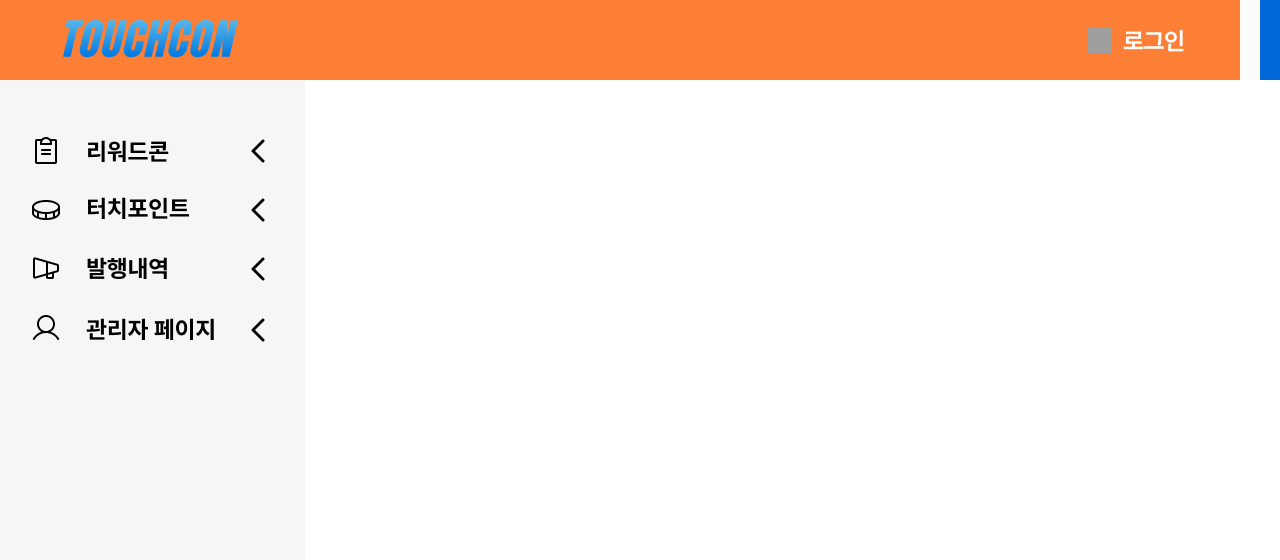
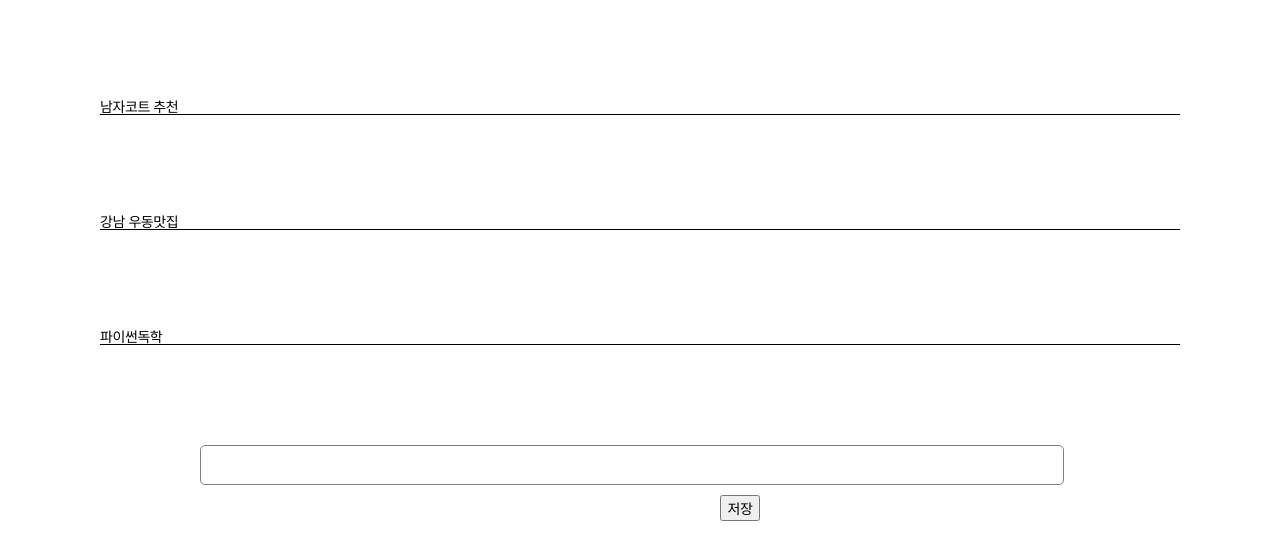
Before and after one commit to suminllll/Touch_Con, a React (Create React App) app: page /practice in a window 1280 px wide. Shown: the top 560 px of the page. Built offline with nearby package versions, Linux system fonts and the light colour scheme; grey boxes are pictures that could not be loaded.

Commit message:
admin 페이지 공지사항 게시글 등록하기 연습

```diff
--- a/src/Routes.js
+++ b/src/Routes.js
@@ -17,13 +17,15 @@ import PointAllocation from './pages/Manager/PointAllocation';
 import TpManagement from './pages/TouchPoint/TpManagement';
 import IhRewardCon from './pages/IssueHistory/IhRewardCon';
 import IhTouchPoint from './pages/IssueHistory/IhTouchPoint';
+import Practice from './pages/Practice/Practice';
 
 const Routes = () => {
   return (
     <Router>
-      <Nav />
-      <Menu />
+      {/* <Nav />
+      <Menu /> */}
       <Switch>
+        <Route exact path="/practice" component={Practice} />
         <Route exact path="/login" component={Login} />
         <Route exact path="/SignUp" component={SignUp} />
         {/* 리워드 콘 폴더 */}
--- /dev/null
+++ b/src/pages/Practice/Practice.js
@@ -0,0 +1,67 @@
+import React, { useEffect } from 'react';
+import { useState } from 'react/cjs/react.development';
+import styled from 'styled-components';
+import PracticeInput from './PracticeInput';
+
+const Practice = () => {
+  const [recomand, setRecomand] = useState([
+    '남자코트 추천',
+    '강남 우동맛집',
+    '파이썬독학',
+  ]);
+  const NewRecomand = [...recomand];
+
+  const handleAdd = () => {
+    NewRecomand.unshift(valueData);
+    // setRecomand(NewRecomand);   <--- 이 부분. 다시 업데이트를 해주는데에 실패했기 때문에
+    // 콘솔은 찍히는데 내가 원하는대로 실행이 안됐거임. 블로그에 써라
+    setValueDate('');
+  };
+
+  const [valueData, setValueDate] = useState('');
+
+  const handleRecommand = e => {
+    setValueDate(e.target.value);
+  };
+
+  return (
+    <div>
+      {NewRecomand.map((data, i) => {
+        return <Reco key={i}>{data}</Reco>;
+      })}
+      <PracticeInput
+        NewRecomand={NewRecomand}
+        valueData={valueData}
+        handleRecommand={handleRecommand}
+        handleAdd={handleAdd}
+      />
+    </div>
+  );
+};
+
+const Publish = styled.div`
+  margin-left: 200px;
+  margin-top: 30px;
+  margin-bottom: 30px;
+
+  input {
+    padding: 10px;
+    font-size: 16px;
+    border-radius: 5px;
+    width: 80%;
+    border: 1px solid grey;
+  }
+
+  button {
+    display: block;
+    margin: auto;
+    margin-top: 10px;
+  }
+`;
+
+const Reco = styled.div`
+  border-bottom: 1px solid black;
+  margin: 100px;
+`;
+
+export default Practice;
--- /dev/null
+++ b/src/pages/Practice/PracticeInput.js
@@ -0,0 +1,47 @@
+import React from 'react';
+import styled from 'styled-components';
+
+const PracticeInput = ({
+  NewRecomand,
+  valueData,
+  handleRecommand,
+  handleAdd,
+}) => {
+  return (
+    <Publish>
+      <input
+        value={valueData}
+        onChange={handleRecommand}
+        onKeyPress={e => {
+          if (e.key === 'Enter') {
+            handleAdd();
+            console.log(NewRecomand);
+          }
+        }}
+      />
+      <button onClick={handleAdd}>저장</button>
+    </Publish>
+  );
+};
+
+const Publish = styled.div`
+  margin-left: 200px;
+  margin-top: 30px;
+  margin-bottom: 30px;
+
+  input {
+    padding: 10px;
+    font-size: 16px;
+    border-radius: 5px;
+    width: 80%;
+    border: 1px solid grey;
+  }
+
+  button {
+    display: block;
+    margin: auto;
+    margin-top: 10px;
+  }
+`;
+
+export default PracticeInput;
```
